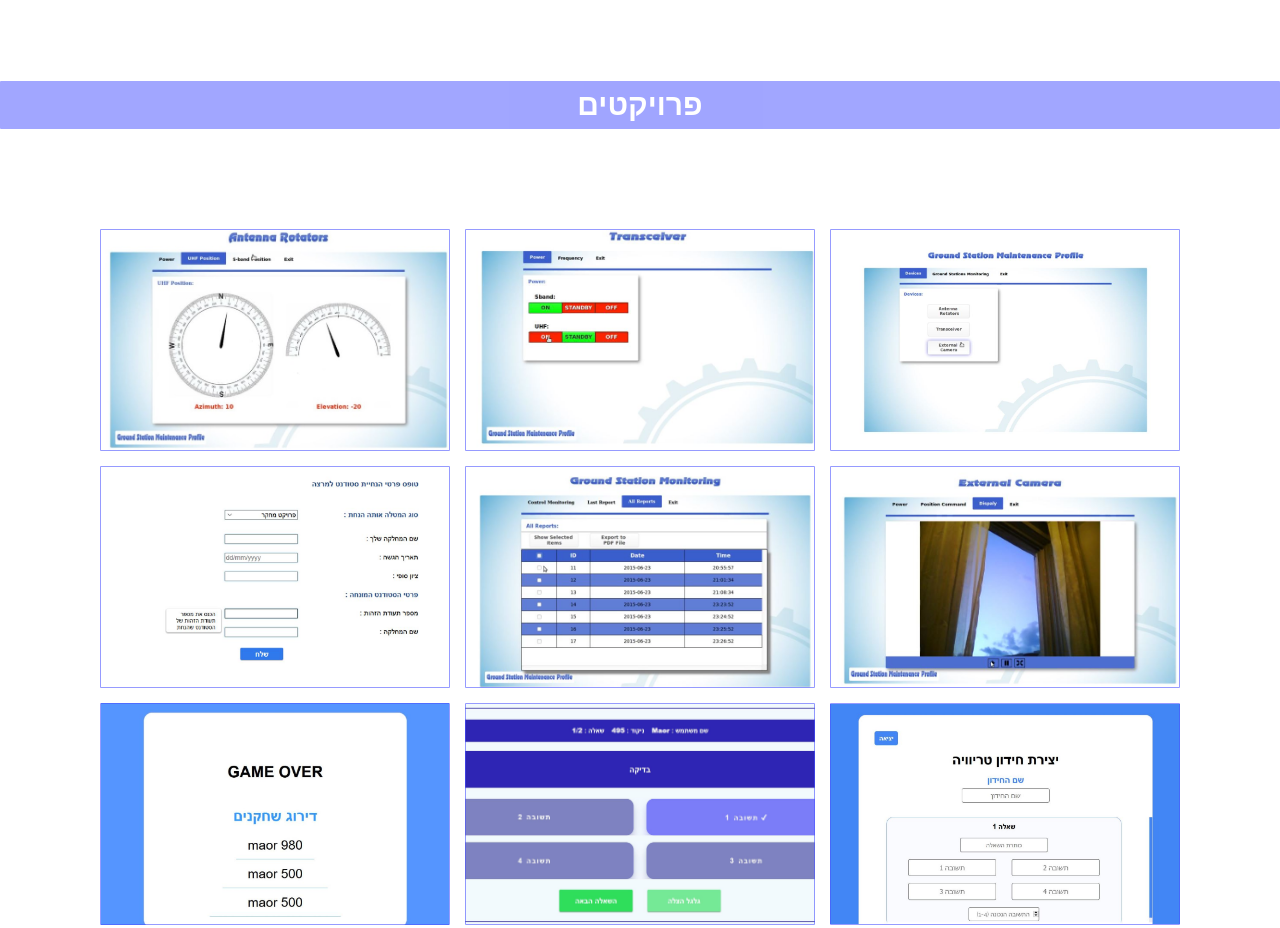
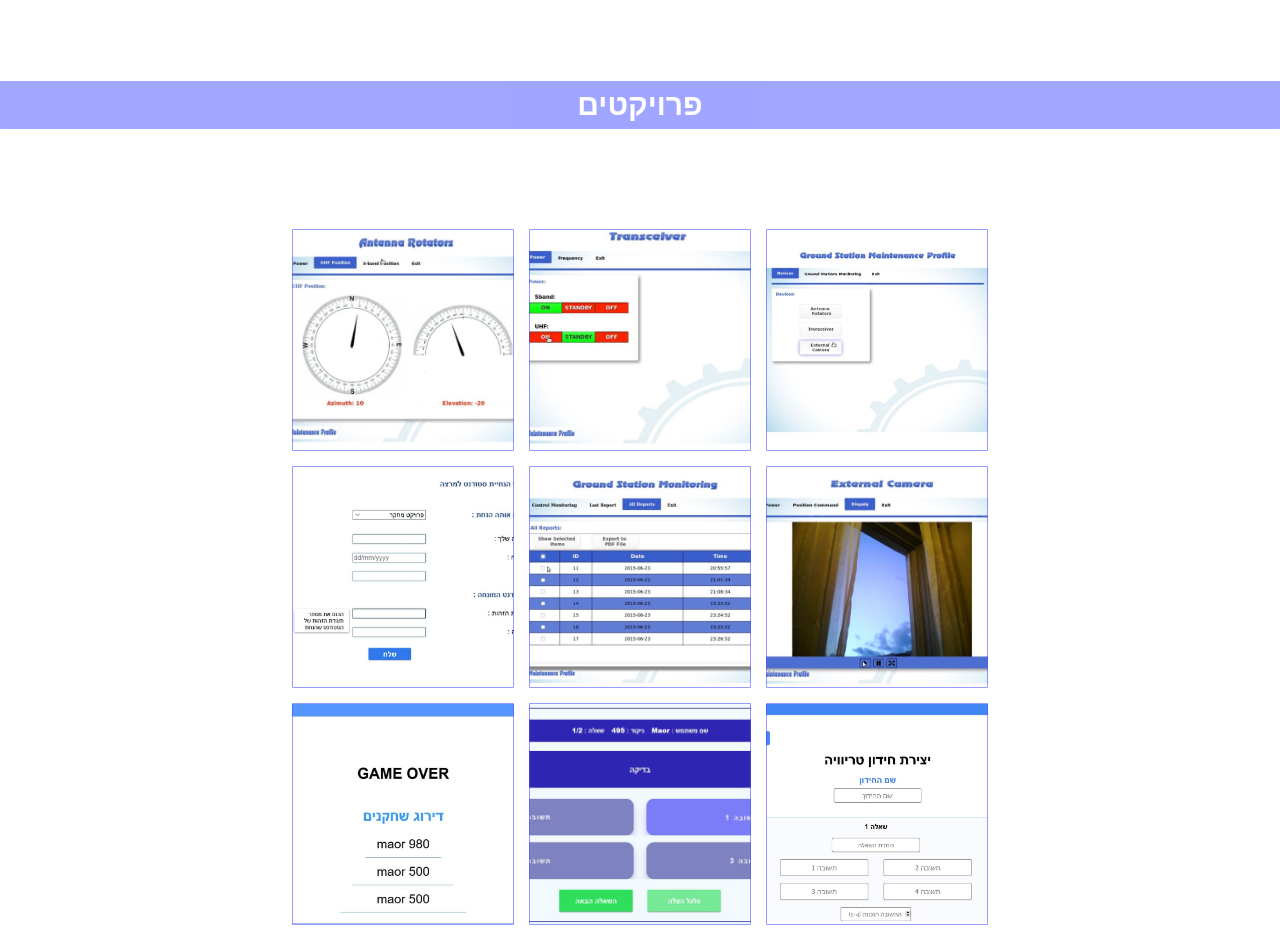
Before and after one commit to Maor-R/Portfolio_Project, a plain HTML site: page index.html in a window 1280 px wide. Shown: the part 820-1748 px from the top of the page. Drawn offline with Linux system fonts and the light colour scheme.

Commit message:
Commit message

```diff
--- a/css/style.css
+++ b/css/style.css
@@ -16,10 +16,6 @@
     animation-delay: 5s;
     /* position: relative;
     color: white; */
-
-
-
-
 }
 
 @keyframes changeBg  {
@@ -27,8 +23,6 @@
     33% {background-image: url("../assets/images/b.jpg");}
     66% {background-image: url("../assets/images/c.jpg");}
 }
-
-
 
 
 /* #header h1
@@ -243,6 +237,7 @@ section h2{
 'image12 image8 image6  ';
 padding: 10rem;
 align-items:center;
+justify-content: center
 }
 
 .item {
```
